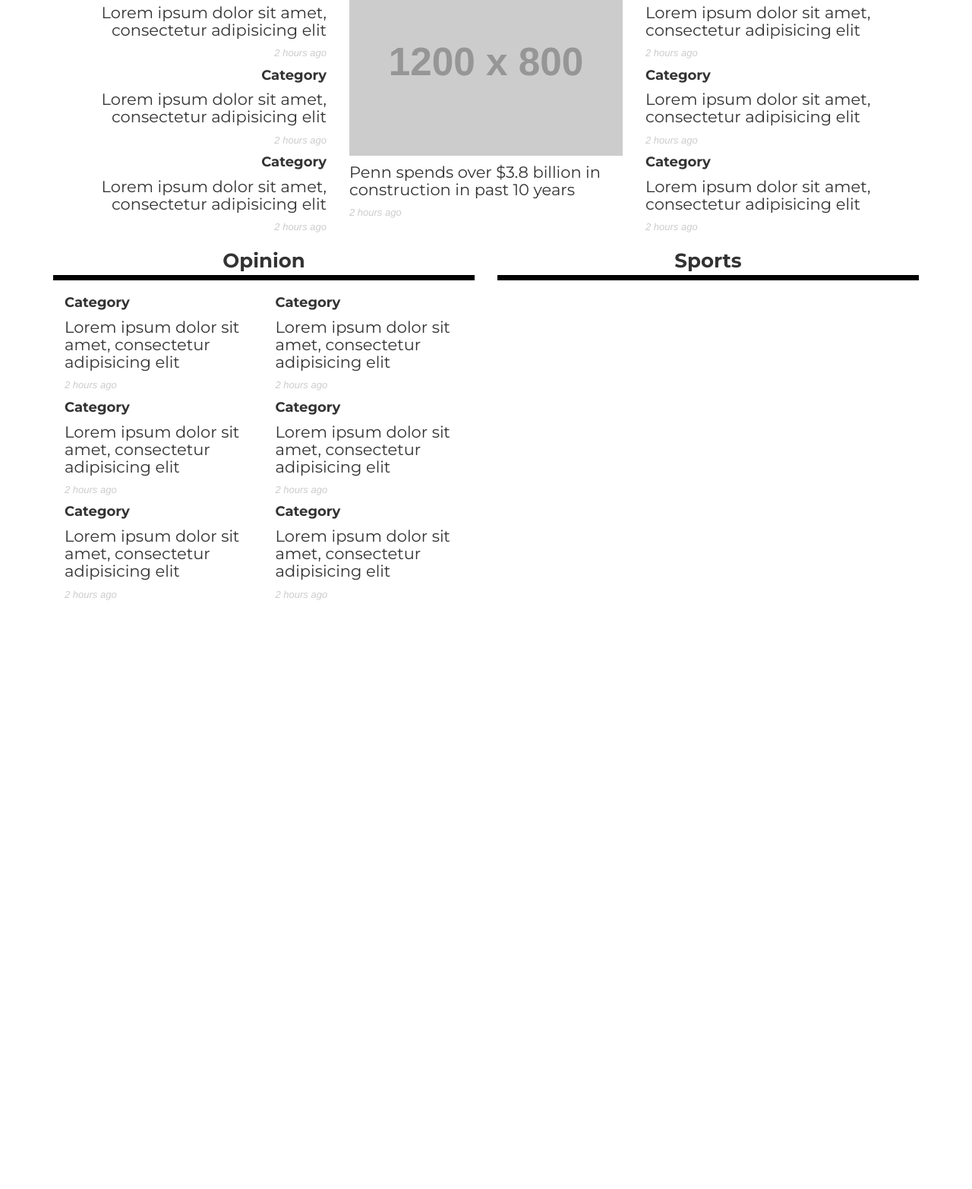
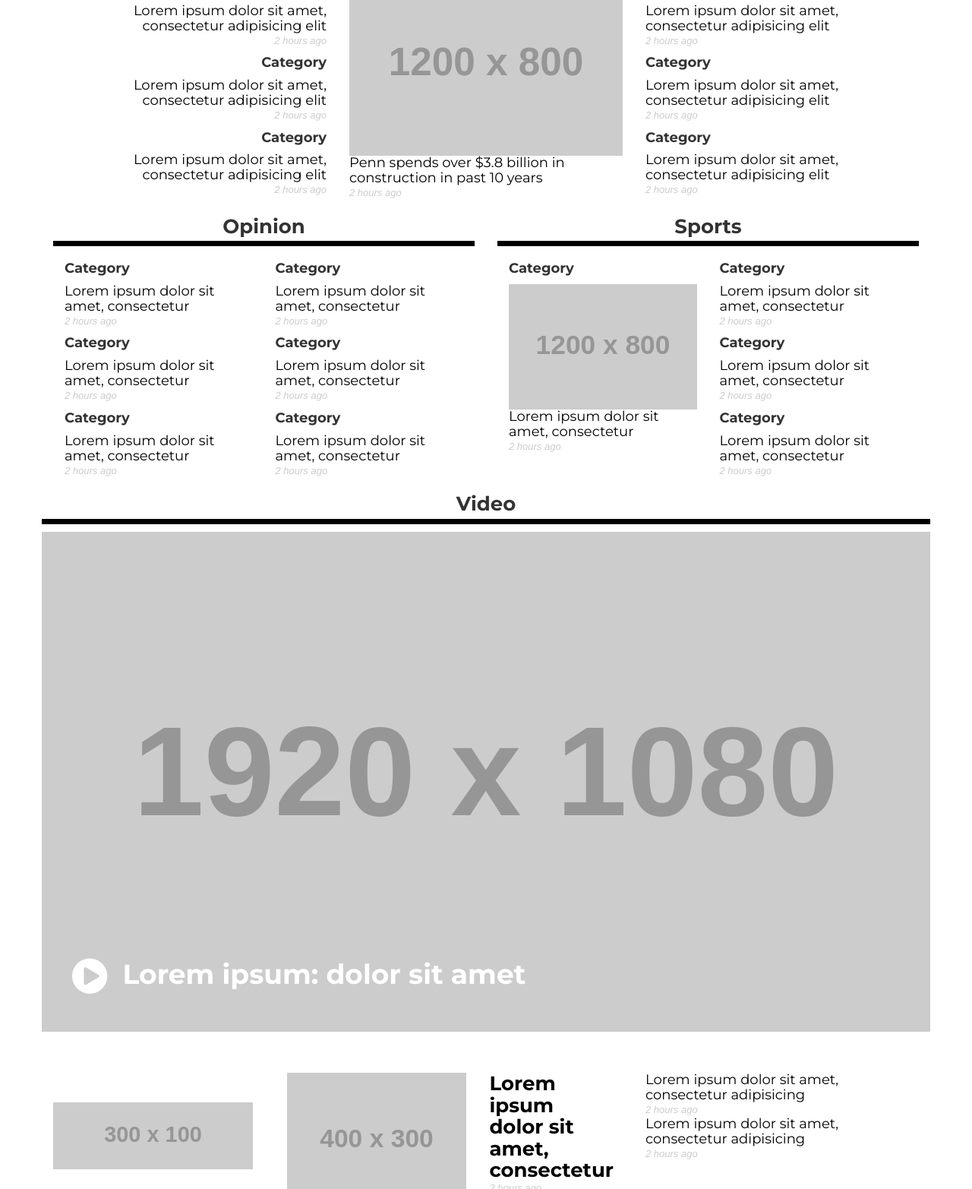
Before and after one commit to waffle-iron/dp-v3, a website: page src/views/index.html in a window 1280 px wide. Shown: the part 1235-2800 px from the top of the page at 76% size. Before the commit the page ends 2027 px from the top, so only its background shows below. Drawn offline with nearby package versions, Linux system fonts and the light colour scheme; files that its build step writes are made by us from their sources; placeholder pictures from the web are drawn by us; files whose address does not match are found by name.

Commit message:
UTB, Street wireframes

```diff
--- a/src/scss/_homepage.scss
+++ b/src/scss/_homepage.scss
@@ -1,3 +1,8 @@
+
+.img-leader {
+  padding-bottom: 15px;
+}
+
 h6.compass {
   font-weight: 400;
   border-bottom: 1px solid #CCC;
@@ -30,6 +35,7 @@ img.compass {
 
 .article-preview {
   font-size: 18px;
+  margin-top: 10px;
 }
 
 .timestamp {
@@ -57,16 +63,54 @@ img.compass {
 }
 
 .section-news {
-  h4 {
-    font-weight: 400;
-  }
   &.section-news-left {
     text-align: right;
   }
 }
 
-.section-opinion {
-  h4 {
-    font-weight: 400;
+.section-video {
+
+  padding: 0;
+
+  a {
+    position: relative;
+    color: white;
+    bottom: 100px;
+    left: 40px;
+
+    .fa {
+      font-size: 150%;
+      vertical-align: middle;
+      padding-right: 10px;
+    }
   }
 }
+
+.external-logo {
+  margin-top: 15%;
+}
+
+.frontpage-link {
+  font-family: $font-family-heading;
+  color: #000;
+  margin-top: 10px;
+  margin-bottom: 10px;
+  font-weight: 400;
+  line-height: 1.1;
+
+  &.standard-link {
+    font-size: $font-size-h5;
+
+  }
+
+  &.large-link {
+    font-size: $font-size-h1;
+    font-weight: 700;
+  }
+
+  &.medium-link {
+    font-size: $font-size-h3;
+    font-weight: 700;
+  }
+
+}
--- a/src/views/base.html
+++ b/src/views/base.html
@@ -8,10 +8,6 @@
 
     <link rel="stylesheet" href="css/main.css">
 
-    <!--[if lt IE 9]>
-      <script src="https://cdn.jsdelivr.net/html5shiv/3.7.2/html5shiv.min.js"></script>
-      <script src="https://cdn.jsdelivr.net/respond/1.4.2/respond.min.js"></script>
-    <![endif]-->
   </head>
   <body>
 
@@ -25,8 +21,11 @@
     Body content overridden here.
     {% endblock %}
 
+    <footer>
+      {% block footer %}
+      Footer content overridden here.
+      {% endblock %}
+    </footer>
 
-    <!-- <script src="https://cdn.jsdelivr.net/jquery/2.1.3/jquery.min.js"></script>
-    <script src="https://cdn.jsdelivr.net/bootstrap/3.3.5/js/bootstrap.min.js"></script> -->
   </body>
 </html>
--- a/src/views/body.html
+++ b/src/views/body.html
@@ -1,8 +1,8 @@
-<div class="container">
+<div class="container frontpage-body">
   <div class="row">
     <div class="col-md-7">
-      <img src="https://placehold.it/1200x800?text=4:3" class="img img-responsive" />
-      <h1>Lorem ipsum dolor sit amet, consect adipisicing elit, sed do eiusmod</h1>
+      <img src="https://placehold.it/1200x800?text=4:3" class="img img-responsive img-leader" />
+      <a href="#" class="frontpage-link large-link">Lorem ipsum dolor sit amet, consect adipisicing elit, sed do eiusmod</a>
       <div class="article-preview">
         Lorem ipsum dolor sit amet, consectetur adipisicing elit, sed do eiusmod tempor incididunt ut labore et dolore magna aliqua.
       </div>
@@ -10,7 +10,7 @@
     <div class="col-sm-3 top-stories">
       <div class="story top-story">
         <h5>Category</h5>
-        <h3>Lorem ipsum dolor sit amet, consect adipisicing elit, sed do eiusmod</h3>
+        <a href="#" class="frontpage-link medium-link">Lorem ipsum dolor sit amet, consect adipisicing elit, sed do eiusmod</a>
         <div class="article-preview">
           Lorem ipsum dolor sit amet, consectetur adipisicing elit, sed do eiusmod tempor incididunt ut labore et dolore magna aliqua.
         </div>
@@ -18,7 +18,7 @@
       </div>
       <div class="story top-story">
         <h5>Category</h5>
-        <h3>Lorem ipsum dolor sit amet, consect adipisicing elit, sed do eiusmod</h3>
+        <a href="#" class="frontpage-link medium-link">Lorem ipsum dolor sit amet, consect adipisicing elit, sed do eiusmod</a>
         <div class="article-preview">
           Lorem ipsum dolor sit amet, consectetur adipisicing elit, sed do eiusmod tempor incididunt ut labore et dolore magna aliqua.
         </div>
@@ -41,29 +41,29 @@
     <h3 class="frontpage-section">News</h3>
     <div class="col-sm-4 section-news section-news-left">
       <h5>Category</h5>
-      <h4>Lorem ipsum dolor sit amet, consectetur adipisicing elit</h4>
+      <a href="#" class="frontpage-link standard-link">Lorem ipsum dolor sit amet, consectetur adipisicing elit</a>
       <div class="timestamp">2 hours ago</div>
       <h5>Category</h5>
-      <h4>Lorem ipsum dolor sit amet, consectetur adipisicing elit</h4>
+      <a href="#" class="frontpage-link standard-link">Lorem ipsum dolor sit amet, consectetur adipisicing elit</a>
       <div class="timestamp">2 hours ago</div>
       <h5>Category</h5>
-      <h4>Lorem ipsum dolor sit amet, consectetur adipisicing elit</h4>
+      <a href="#" class="frontpage-link standard-link">Lorem ipsum dolor sit amet, consectetur adipisicing elit</a>
       <div class="timestamp">2 hours ago</div>
     </div>
     <div class="col-sm-4 section-news section-news-center">
       <img src="https://placehold.it/1200x800?text=4:3" class="img img-responsive" />
-      <h4>Penn spends over $3.8 billion in construction in past 10 years</h4>
+      <a href="#" class="frontpage-link standard-link">Penn spends over $3.8 billion in construction in past 10 years</a>
       <div class="timestamp">2 hours ago</div>
     </div>
     <div class="col-sm-4 section-news section-news-right">
       <h5>Category</h5>
-      <h4>Lorem ipsum dolor sit amet, consectetur adipisicing elit</h4>
+      <a href="#" class="frontpage-link standard-link">Lorem ipsum dolor sit amet, consectetur adipisicing elit</a>
       <div class="timestamp">2 hours ago</div>
       <h5>Category</h5>
-      <h4>Lorem ipsum dolor sit amet, consectetur adipisicing elit</h4>
+      <a href="#" class="frontpage-link standard-link">Lorem ipsum dolor sit amet, consectetur adipisicing elit</a>
       <div class="timestamp">2 hours ago</div>
       <h5>Category</h5>
-      <h4>Lorem ipsum dolor sit amet, consectetur adipisicing elit</h4>
+      <a href="#" class="frontpage-link standard-link">Lorem ipsum dolor sit amet, consectetur adipisicing elit</a>
       <div class="timestamp">2 hours ago</div>
     </div>
   </div>
@@ -74,40 +74,121 @@
       <div class="col-md-6 section-opinion">
         <div class="story-summary">
           <h5>Category</h5>
-          <h4>Lorem ipsum dolor sit amet, consectetur adipisicing elit</h4>
+          <a href="#" class="frontpage-link standard-link">Lorem ipsum dolor sit amet, consectetur</a>
           <div class="timestamp">2 hours ago</div>
         </div>
         <div class="story-summary">
           <h5>Category</h5>
-          <h4>Lorem ipsum dolor sit amet, consectetur adipisicing elit</h4>
+          <a href="#" class="frontpage-link standard-link">Lorem ipsum dolor sit amet, consectetur</a>
           <div class="timestamp">2 hours ago</div>
         </div>
         <div class="story-summary">
           <h5>Category</h5>
-          <h4>Lorem ipsum dolor sit amet, consectetur adipisicing elit</h4>
+          <a href="#" class="frontpage-link standard-link">Lorem ipsum dolor sit amet, consectetur</a>
           <div class="timestamp">2 hours ago</div>
         </div>
       </div>
       <div class="col-md-6 section-opinion">
         <div class="story-summary">
           <h5>Category</h5>
-          <h4>Lorem ipsum dolor sit amet, consectetur adipisicing elit</h4>
+          <a href="#" class="frontpage-link standard-link">Lorem ipsum dolor sit amet, consectetur</a>
           <div class="timestamp">2 hours ago</div>
         </div>
         <div class="story-summary">
           <h5>Category</h5>
-          <h4>Lorem ipsum dolor sit amet, consectetur adipisicing elit</h4>
+          <a href="#" class="frontpage-link standard-link">Lorem ipsum dolor sit amet, consectetur</a>
           <div class="timestamp">2 hours ago</div>
         </div>
         <div class="story-summary">
           <h5>Category</h5>
-          <h4>Lorem ipsum dolor sit amet, consectetur adipisicing elit</h4>
+          <a href="#" class="frontpage-link standard-link">Lorem ipsum dolor sit amet, consectetur</a>
           <div class="timestamp">2 hours ago</div>
         </div>
       </div>
     </div>
+
     <div class="col-sm-6">
       <h3 class="frontpage-section">Sports</h3>
+      <div class="col-md-6 section-sports">
+        <div class="story-summary">
+          <h5>Category</h5>
+          <img src="https://placehold.it/1200x800?text=4:3" class="img img-responsive" />
+          <a href="#" class="frontpage-link standard-link">Lorem ipsum dolor sit amet, consectetur</a>
+          <div class="timestamp">2 hours ago</div>
+        </div>
+      </div>
+      <div class="col-md-6 section-opinion">
+        <div class="story-summary">
+          <h5>Category</h5>
+          <a href="#" class="frontpage-link standard-link">Lorem ipsum dolor sit amet, consectetur</a>
+          <div class="timestamp">2 hours ago</div>
+        </div>
+        <div class="story-summary">
+          <h5>Category</h5>
+          <a href="#" class="frontpage-link standard-link">Lorem ipsum dolor sit amet, consectetur</a>
+          <div class="timestamp">2 hours ago</div>
+        </div>
+        <div class="story-summary">
+          <h5>Category</h5>
+          <a href="#" class="frontpage-link standard-link">Lorem ipsum dolor sit amet, consectetur</a>
+          <div class="timestamp">2 hours ago</div>
+        </div>
+      </div>
     </div>
   </div>
+
+  <div class="row">
+    <h3 class="frontpage-section">Video</h3>
+    <div class="col-sm-12 section-video">
+      <img src="https://placehold.it/1920x1080?text=16:9" class="img img-responsive" />
+      <a href="#" class="frontpage-link large-link">
+        <i class="fa fa-play-circle"></i>
+        Lorem ipsum: dolor sit amet
+      </a>
+    </div>
+  </div>
+
+  <div class="row">
+    <div class="col-sm-3 section-street">
+      <img src="https://placehold.it/300x100?text=Logo" class="img img-responsive external-logo" />
+    </div>
+    <div class="col-sm-5 section-street">
+      <div class="col-sm-7">
+        <img src="https://placehold.it/400x300?text=4:3" class="img img-responsive" />
+      </div>
+      <div class="col-sm-5">
+        <a href="#" class="frontpage-link medium-link">Lorem ipsum dolor sit amet, consectetur</a>
+        <div class="timestamp">2 hours ago</div>
+      </div>
+    </div>
+    <div class="col-sm-4 section-street">
+      <a href="#" class="frontpage-link standard-link">Lorem ipsum dolor sit amet, consectetur adipisicing</a>
+      <div class="timestamp">2 hours ago</div>
+      <a href="#" class="frontpage-link standard-link">Lorem ipsum dolor sit amet, consectetur adipisicing</a>
+      <div class="timestamp">2 hours ago</div>
+    </div>
+  </div>
+
+  <div class="row">
+    <div class="col-sm-3 section-utb">
+      <img src="https://placehold.it/300x100?text=Logo" class="img img-responsive external-logo" />
+    </div>
+    <div class="col-sm-5 section-street">
+      <div class="col-sm-7">
+        <img src="https://placehold.it/400x300?text=4:3" class="img img-responsive" />
+      </div>
+      <div class="col-sm-5">
+        <a href="#" class="frontpage-link medium-link">Lorem ipsum dolor sit amet, consectetur</a>
+        <div class="timestamp">2 hours ago</div>
+      </div>
+    </div>
+    <div class="col-sm-4 section-street">
+      <a href="#" class="frontpage-link standard-link">Lorem ipsum dolor sit amet, consectetur adipisicing</a>
+      <div class="timestamp">2 hours ago</div>
+      <a href="#" class="frontpage-link standard-link">Lorem ipsum dolor sit amet, consectetur adipisicing</a>
+      <div class="timestamp">2 hours ago</div>
+    </div>
+  </div>
+
+
 </div>
```
Also changed, not shown: src/css/main.css.
